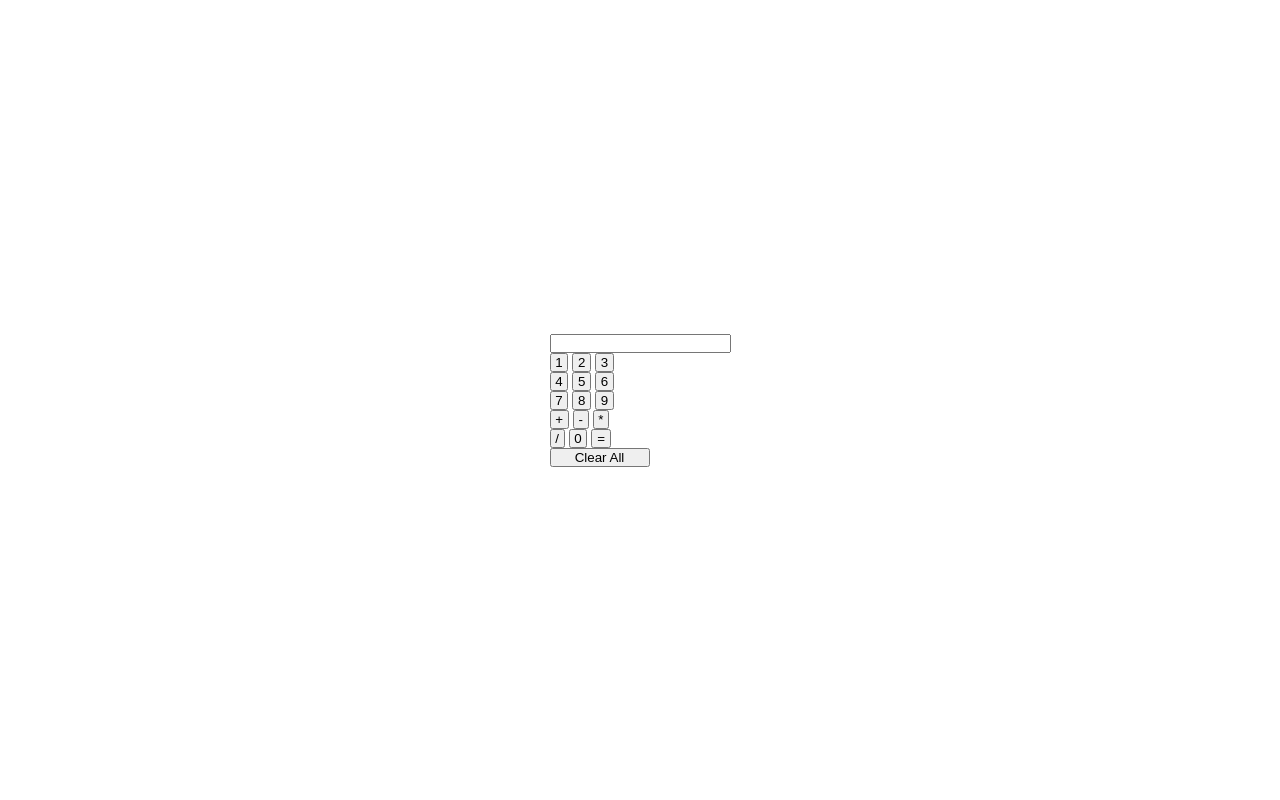
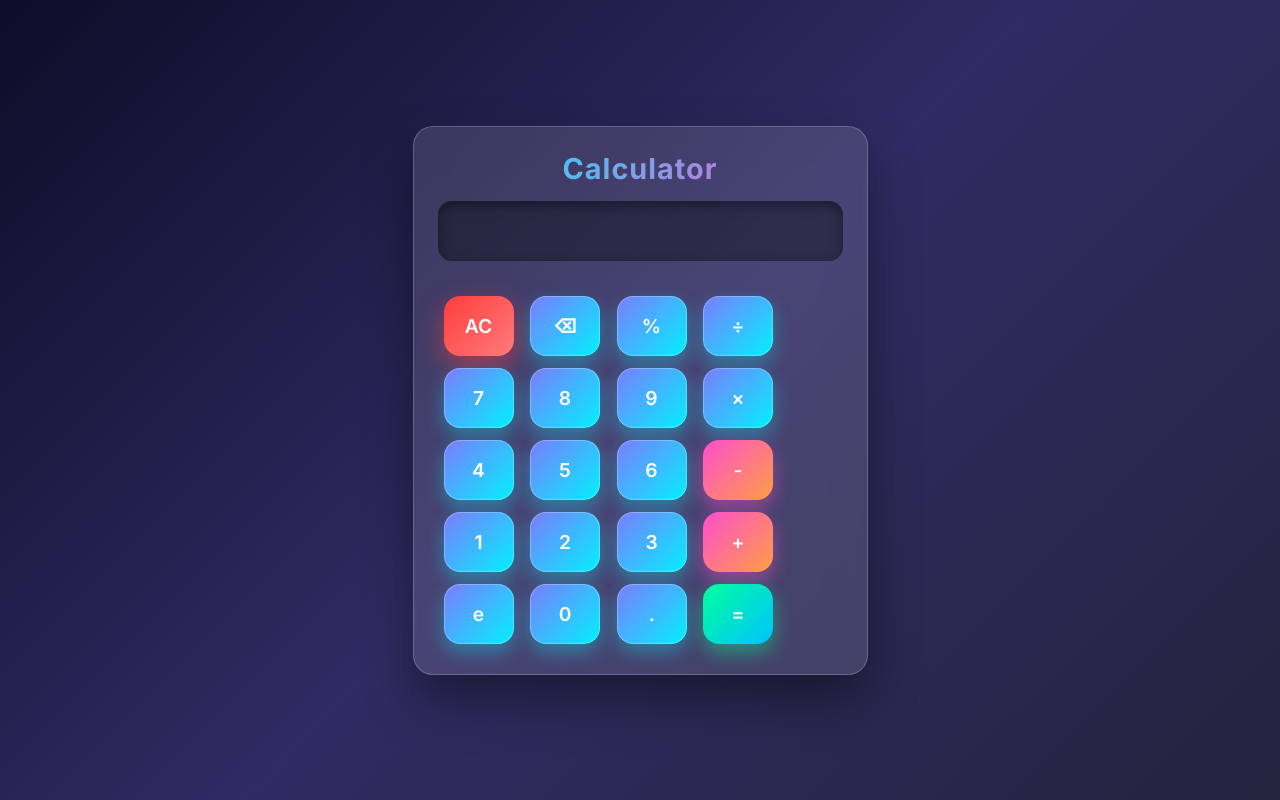
Before and after one commit to muktinathrajbanshi/MyCalculator, a plain HTML site: page index.html in a window 1280 px wide. Drawn offline with Linux system fonts and the light colour scheme.

Commit message:
oh my goodness this project will be pro yar

```diff
--- a/index.html
+++ b/index.html
@@ -8,34 +8,57 @@
   <body>
     <div class="formstyle">
       <form name="forms">
+        <h1>Calculator</h1>
         <input type="text" name="answers" /> <br />
 
-        <input type="button" value=" 1 " onclick="forms.answers.value += '1'" />
-        <input type="button" value=" 2 " onclick="forms.answers.value += '2'" />
-        <input type="button" value=" 3 " onclick="forms.answers.value += '3'" />
+        <input
+          type="button"
+          value="AC"
+          onclick="forms.answers.value = ''"
+          id="clear"
+        />
+
+        <input
+          type="button"
+          value=" ⌫ "
+          onclick="forms.answers.value = forms.answers.value.slice(0, -1)"
+        />
+
+        <input type="button" value=" % " onclick="forms.answers.value += '%'" />
+        <input type="button" value=" ÷ " onclick="forms.answers.value += '/'" />
+
+        <br />
+
+        <input type="button" value=" 7 " onclick="forms.answers.value += '7'" />
+        <input type="button" value=" 8 " onclick="forms.answers.value += '8'" />
+        <input type="button" value=" 9 " onclick="forms.answers.value += '9'" />
+        <input type="button" value=" × " onclick="forms.answers.value += '*'" />
 
         <br />
 
         <input type="button" value=" 4 " onclick="forms.answers.value += '4'" />
         <input type="button" value=" 5 " onclick="forms.answers.value += '5'" />
         <input type="button" value=" 6 " onclick="forms.answers.value += '6'" />
+        <input type="button" value=" - " onclick="forms.answers.value += '-'" />
 
         <br />
 
-        <input type="button" value=" 7 " onclick="forms.answers.value += '7'" />
-        <input type="button" value=" 8 " onclick="forms.answers.value += '8'" />
-        <input type="button" value=" 9 " onclick="forms.answers.value += '9'" />
+        <input type="button" value=" 1 " onclick="forms.answers.value += '1'" />
+        <input type="button" value=" 2 " onclick="forms.answers.value += '2'" />
+        <input type="button" value=" 3 " onclick="forms.answers.value += '3'" />
+        <input type="button" value=" + " onclick="forms.answers.value += '+'" />
 
         <br />
 
-        <input type="button" value=" + " onclick="forms.answers.value += '+'" />
-        <input type="button" value=" - " onclick="forms.answers.value += '-'" />
-        <input type="button" value=" * " onclick="forms.answers.value += '*'" />
+        <input
+          type="button"
+          value=" e "
+          onclick="forms.answers.value += Math.E.toFixed(8)"
+        />
 
-        <br />
+        <input type="button" value=" 0 " onclick="forms.answers.value += '0'" />
+        <input type="button" value=" . " onclick="forms.answers.value += '.'" />
 
-        <input type="button" value=" / " onclick="forms.answers.value += '/'" />
-        <input type="button" value=" 0 " onclick="forms.answers.value += '0'" />
         <input
           type="button"
           value=" = "
@@ -43,13 +66,6 @@
         />
 
         <br />
-
-        <input
-          type="button"
-          value="Clear All"
-          onclick="forms.answers.value = ''"
-          id="clear"
-        />
       </form>
     </div>
 
--- a/style.css
+++ b/style.css
@@ -1,15 +1,107 @@
+@import url("https://fonts.googleapis.com/css2?family=Inter:wght@400;500;600;700&display=swap");
+
 * {
   margin: 0;
   padding: 0;
   box-sizing: border-box;
+  font-family: "Inter", sans-serif;
 }
 
 body {
+  min-height: 100vh;
   display: flex;
+  align-items: center;
   justify-content: center;
-  align-items: center;
+  background: linear-gradient(135deg, #0f0c29, #302b63, #24243e);
 }
 
+h1 {
+  text-align: center;
+  margin-bottom: 15px;
+  font-size: 1.8rem;
+  font-weight: 700;
+  background: linear-gradient(135deg, #00f2ff, #ff4ecd);
+  -webkit-background-clip: text;
+  -webkit-text-fill-color: transparent;
+  letter-spacing: 1px;
+}
+
+/* Calculator Glass Card */
+.formstyle {
+  padding: 25px;
+  border-radius: 20px;
+  background: rgba(255, 255, 255, 0.12);
+  backdrop-filter: blur(18px);
+  box-shadow:
+    0 25px 50px rgba(0, 0, 0, 0.4),
+    inset 0 0 0 1px rgba(255, 255, 255, 0.2);
+}
+
+/* Display */
+input[type="text"] {
+  width: 100%;
+  height: 60px;
+  margin-bottom: 20px;
+  border-radius: 14px;
+  border: none;
+  outline: none;
+  padding: 0 15px;
+  font-size: 1.6rem;
+  font-weight: 600;
+  text-align: right;
+  color: #ffffff;
+  background: rgba(0, 0, 0, 0.35);
+  box-shadow: inset 0 4px 12px rgba(0, 0, 0, 0.4);
+}
+
+/* Buttons */
+input[type="button"] {
+  width: 70px;
+  height: 60px;
+  margin: 6px;
+  border-radius: 16px;
+  border: none;
+  cursor: pointer;
+  font-size: 1.2rem;
+  font-weight: 600;
+  color: #ffffff;
+  background: linear-gradient(135deg, #7c7cff, #00f2ff);
+  box-shadow:
+    0 8px 18px rgba(0, 242, 255, 0.35),
+    inset 0 0 0 1px rgba(255, 255, 255, 0.25);
+  transition: all 0.25s ease;
+}
+
+/* Hover */
+input[type="button"]:hover {
+  transform: translateY(-4px) scale(1.03);
+  box-shadow: 0 15px 30px rgba(0, 242, 255, 0.55);
+}
+
+/* Active */
+input[type="button"]:active {
+  transform: translateY(0) scale(0.98);
+  box-shadow: inset 0 6px 14px rgba(0, 0, 0, 0.4);
+}
+
+/* Operator buttons */
+input[value=" + "],
+input[value=" - "],
+input[value=" * "],
+input[value=" / "] {
+  background: linear-gradient(135deg, #ff4ecd, #ff9f43);
+  box-shadow: 0 8px 18px rgba(255, 78, 205, 0.45);
+}
+
+/* Equal button */
+input[value=" = "] {
+  background: linear-gradient(135deg, #00ff9d, #00c3ff);
+  box-shadow: 0 8px 20px rgba(0, 255, 157, 0.45);
+}
+
+/* Clear button */
 #clear {
-  width: 100px;
+  margin-top: 15px;
+  background: linear-gradient(135deg, #ff3d3d, #ff7b7b);
+  box-shadow: 0 10px 25px rgba(255, 61, 61, 0.5);
 }
```
